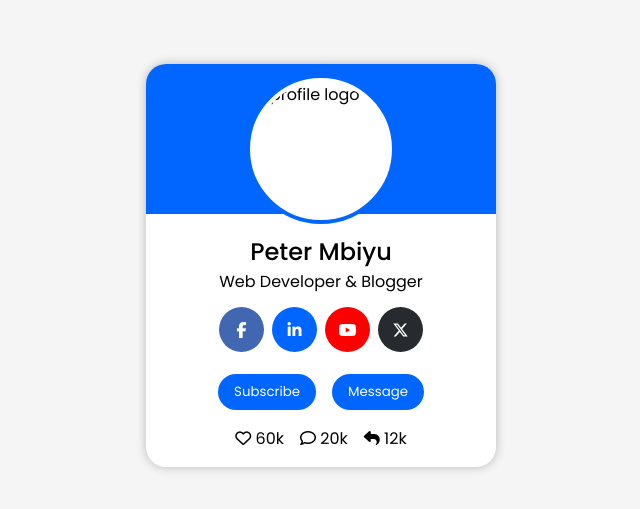
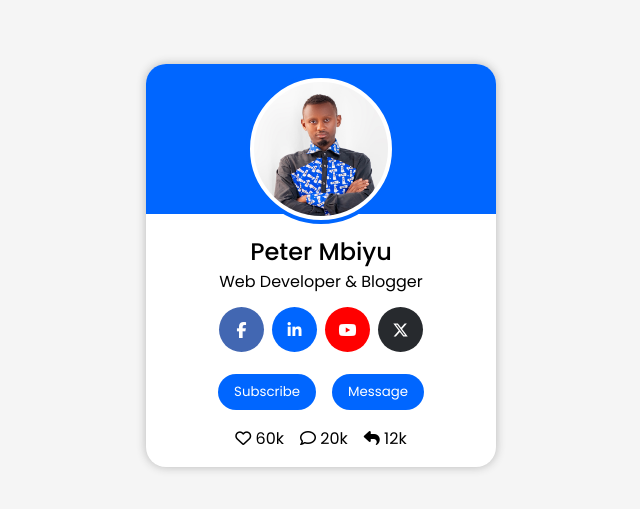
Before and after one commit to petermbiyu/Profile-Card, a plain HTML site: page index.html in a window 1280 px wide. Shown: the part 135-644 px from the top of the page, without its empty margins (319-959 px from the left). Drawn offline with Linux system fonts and the light colour scheme; the site is published under a folder, as on GitHub Pages, so addresses that start at the root find nothing.

Commit message:
Update index.html
change on image link

```diff
--- a/index.html
+++ b/index.html
@@ -11,7 +11,7 @@
 <div class="cards">
     <div class="card">
         <div class="card-logo">
-            <img src="/img/profile.jpg" alt="profile logo">
+            <img src="img/profile.jpg" alt="profile logo">
         </div>
         <div class="card-text">
             <h2>Peter Mbiyu</h2>
```
